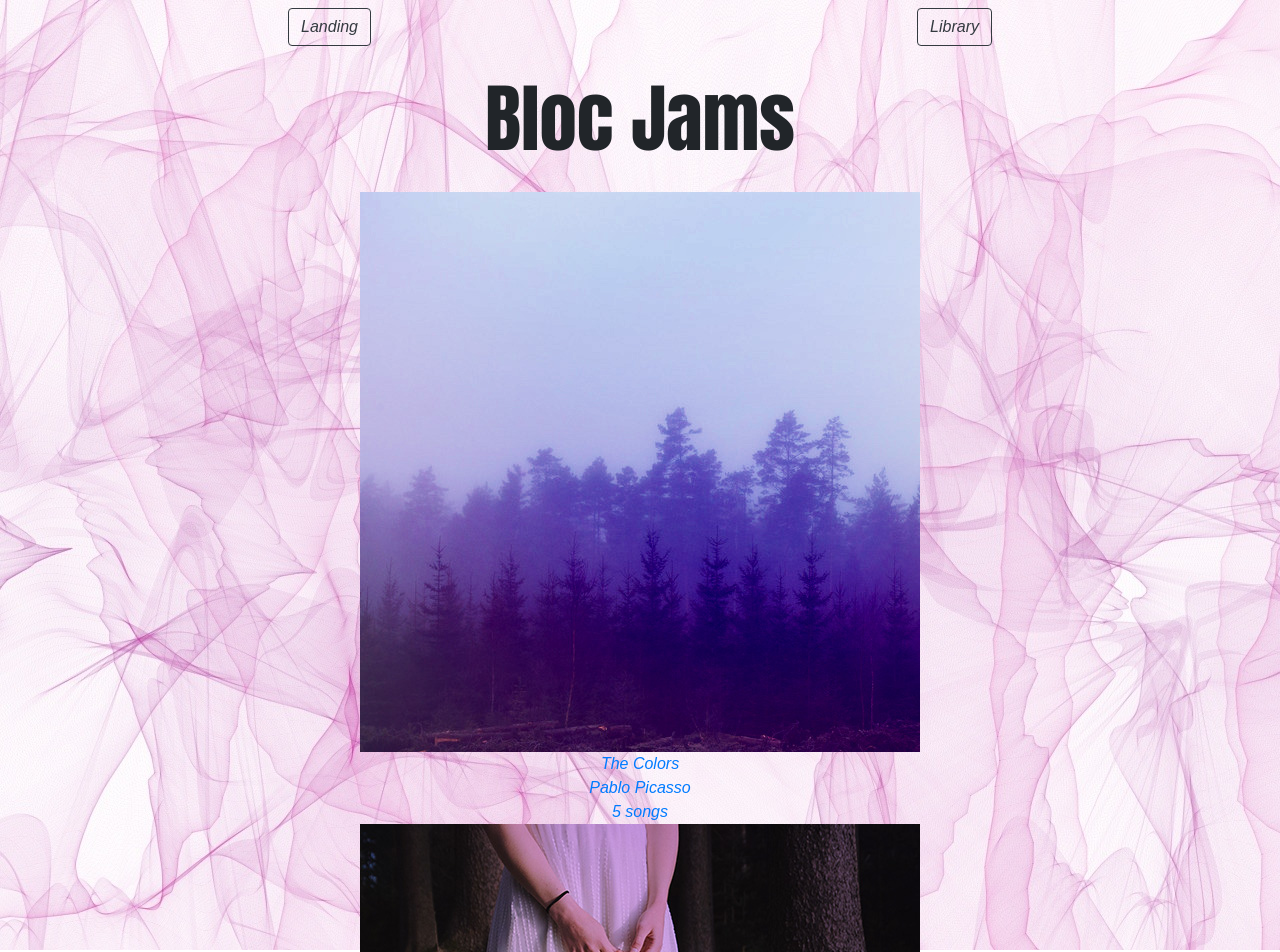
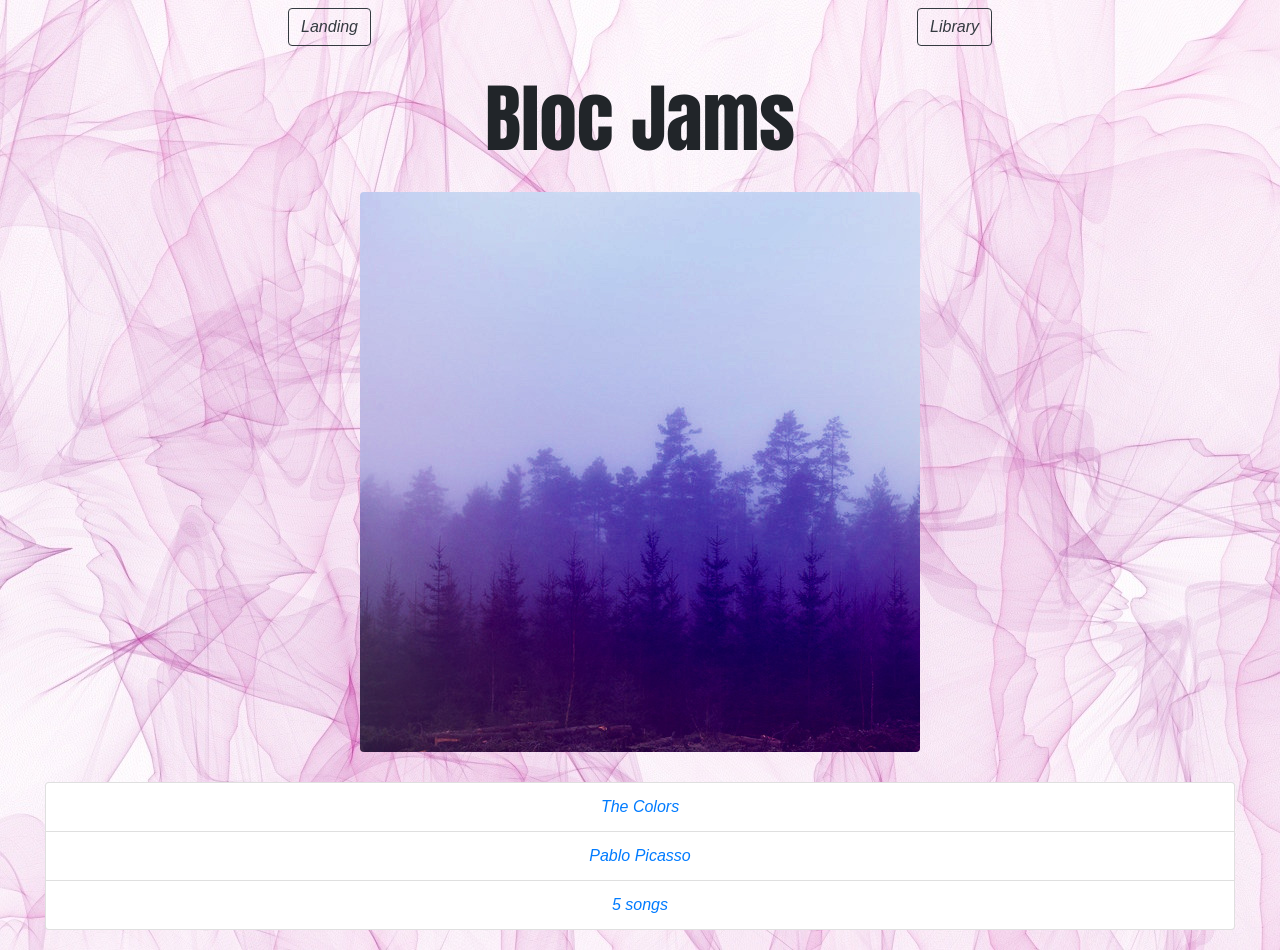
Before and after one commit to vdelacue/bloc-jams-react, a React (Create React App) app: page /library in a window 1280 px wide. Shown: the top 952 px of the page. Built offline with nearby package versions, Linux system fonts and the light colour scheme.

Commit message:
library styled

```diff
--- a/src/Album.css
+++ b/src/Album.css
@@ -33,3 +33,7 @@
 .numberOfSongClass .number-icon {
     display: contents;
 }
+
+section .albumData {
+    padding: 30px;
+}
--- a/src/components/Album.js
+++ b/src/components/Album.js
@@ -140,14 +140,14 @@ class Album extends Component {
         return (
             <section className="album">
                 <section id="album-info">
-                    <img id="album-cover-art" src ={this.state.album.albumCover} alt="album-cover-art" />
+                    <img className="img-fluid rounded mx-auto d-block" id="album-cover-art" src ={this.state.album.albumCover} alt="album-cover-art" />
                     <div className="album-details">
                         <h1 id="album-title">{this.state.album.title}</h1>
                         <h2 className="artist">{this.state.album.artist}</h2>
                         <div id="release-info">{this.state.album.releaseinfo}</div>
                     </div>
                 </section>
-                <table id="song-list">
+                <table id="song-list" className="table table-striped table-dark">
                     <colgroup>
                         <col id="song-number-columnn" />
                         <col id="song-title-column" />
--- a/src/components/Landing.js
+++ b/src/components/Landing.js
@@ -7,21 +7,21 @@ const Landing = () => (
             <div className="container">
                 <div className="row">
                     <aside className="col-sm-4">
-                        <img className="selling-point-img" src="backgroundimages/chooseMusic.jpg" alt="turntable and headphones"/>
+                        <img className="selling-point-img" src="./backgroundimages/chooseMusic.jpg" alt="turntable and headphones" className="img-thumbnail"/>
                         <div className="point">
                             <h2 className="point-title">Choose your music</h2>
                             <p className="point-description">The world is full of music; why should you have to listen to music that someone else chose?</p>
                         </div>
                     </aside>
                     <section className="col-sm-4">
-                        <img src="backgrounds/unlimitedStreaming.jpg" alt="unlimited Streaming" width="100" height="100"/>
+                        <img src="backgrounds/unlimitedStreaming.jpg" alt="unlimited Streaming" className="img-thumbnail"/>
                         <div className="point">
                             <h2 className="point-title">Unlimited, streaming, ad-free</h2>
                             <p className="point-description">No arbitrary limits. No distractions.</p>
                         </div>
                     </section>
                     <aside className="col-sm-4">
-                        <img src="backgroundimages/mobileEnabled.jpg" alt="mobile device recording music"/>
+                        <img src="backgroundimages/mobileEnabled.jpg" alt="mobile device recording music" className="img-thumbnail"/>
                         <div className="point">
                             <h2 className="point-title">Mobile enabled</h2>
                             <p className="point-description">Listen to your music on the go. This streaming service is available on all mobile platforms</p>
--- a/src/components/Library.js
+++ b/src/components/Library.js
@@ -15,10 +15,12 @@ class Library extends Component {
                     this.state.albums.map( (album, index) =>
 
                         <Link to={`/album/${album.slug}`} key={index}>
-                            <img src={album.albumCover} alt={album.title} />
-                            <div>{album.title}</div>
-                            <div>{album.artist}</div>
-                            <div>{album.songs.length} songs</div>
+                            <img src={album.albumCover} alt={album.title} className="img-fluid rounded mx-auto d-block" />
+                            <ul className="albumData list-group">
+                                <li className="list-group-item">{album.title}</li>
+                                <li className="list-group-item">{album.artist}</li>
+                                <li className="list-group-item">{album.songs.length} songs</li>
+                            </ul>
                         </Link>
                     )
                 }
```
